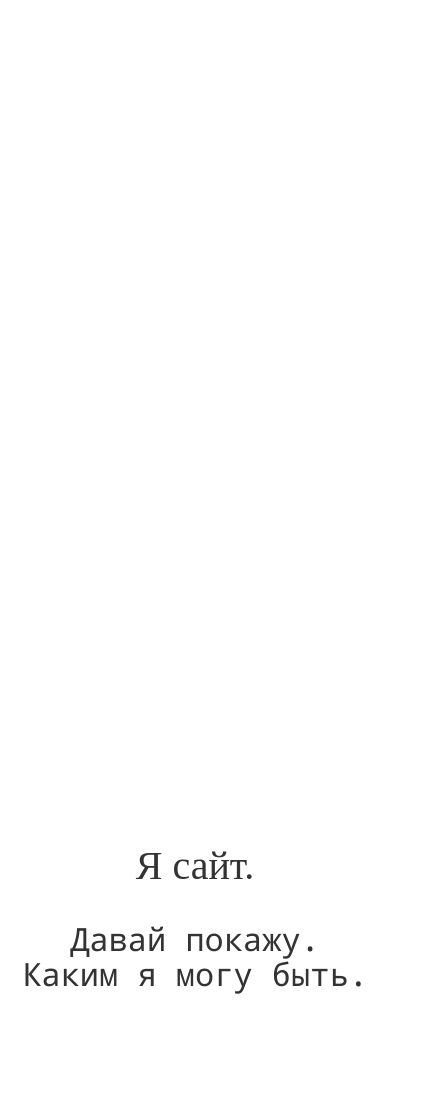
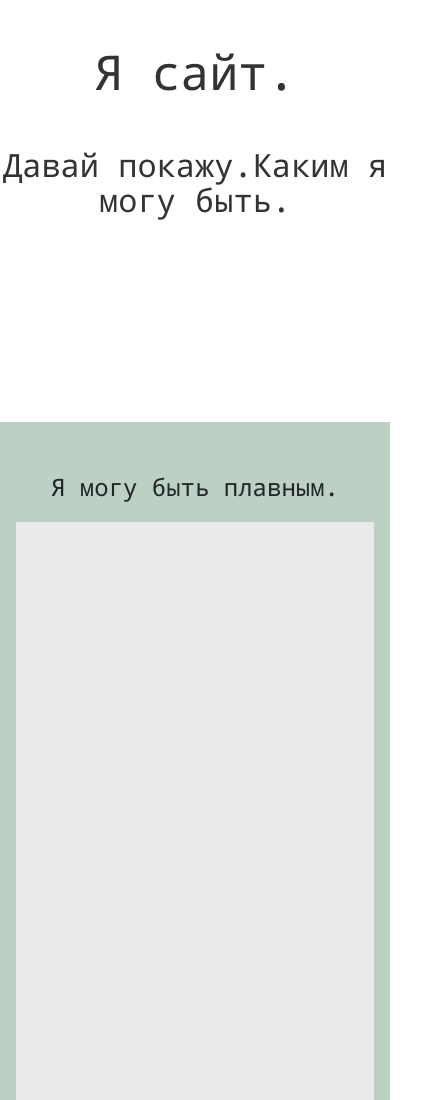
Before and after one commit to adlebedev1994/site, a plain HTML site: page index.html in a window 390 px wide. Shown: the top 1100 px of the page, 431 px wide, since content can reach past the window. Drawn offline with Linux system fonts and the light colour scheme.

Commit message:
load3
load3

```diff
--- a/index.html
+++ b/index.html
@@ -5,30 +5,21 @@
 		<meta name="viewport" content="width=device-width, initial-scale=1">
 		<title>FlowerStore</title>
 		<link rel="stylesheet" type="text/css" href="css/bootstrap.min.css">
-	<!-- <link rel="stylesheet" href="./style.css"> -->
 	<style>
 		body {
 			overflow-x: hidden;
-
 		}
 		@font-face {
 		font-family: notomono-regular;
 		src: url(../notomono-regular.ttf);
 		}
-* {
+		* 	{
 		font-family:notomono-regular ;
 		}
-/*@font-face {
-	font-family: Roboto-Regular;
-	src: url(../Roboto-Regular.ttf);
+		h1 {
+			font-family:notomono-regular ;
 		}
-* {
-	font-family:Roboto-Regular;
-}*/
-h1 {
-	font-family:Roboto-Regular;
-}
-/*h2 {*/
+		h2 {
 			font-family: notomono-regular;
 		}
 		.container {
@@ -36,7 +27,6 @@ h1 {
 		  width: auto;*/
 		  margin: 0 auto;
 		}
-
 		.scroll-container {
 		  height: 100vh;
 		  min-height: 450px;
@@ -45,7 +35,6 @@ h1 {
 		  align-items: center;
 		  box-sizing: border-box;
 		}
-
 		.scroll-container:nth-of-type(1) {
 		  background-color: #bdd0c4;
 		}
@@ -58,70 +47,58 @@ h1 {
 		.scroll-container:nth-of-type(4) {
 		  background-color: #fff;
 		}
-
 		.scroll-container:nth-of-type(even) {
 		  flex-direction: row-reverse;
 		}
-
 		.scroll-element,
 		.scroll-caption {
 		  width: 50%;
 		}
-
 		.scroll-element {
 		  min-height: 300px;
 		  height: 100%;
 		  background-color: #eaeaea;
 		}
-
 		.scroll-caption {
 		  margin: 1rem;
 		  font-size: 1.5em;
 		}
-
 		@media screen and (max-width: 1350px) {
 		  .scroll-container,
 		  .scroll-container:nth-of-type(even) {
 		    flex-direction: column;
 		    align-content: inherit;
 		  }
-
 		  .scroll-element {
 		    height: 100%;
 		  }
-
 		  .scroll-element,
 		  .scroll-caption {
 		    width: 100%;
 		  }
 		}
-/**Styling scrollable elements*/
-
 		.js-scroll {
 		  opacity: 0;
 		  transition: opacity 500ms;
 		}
-
 		.js-scroll.scrolled {
 		  opacity: 1;
 		}
-
 		.scrolled.fade-in {
 		  animation: fade-in 1s ease-in-out both;
 		}
-
 		.scrolled.fade-in-bottom {
 		  animation: fade-in-bottom 1s ease-in-out both;
 		}
-
+		.scrolled.fade-in-bottom_two {
+		  animation: fade-in-bottom 2.5s ease-in-out both;
+		}
 		.scrolled.slide-left {
 		  animation: slide-in-left 1s ease-in-out both;
 		}
-
 		.scrolled.slide-right {
 		  animation: slide-in-right 3s ease-in-out both;
 		}
-
 		@keyframes slide-in-left {
 		  0% {
 		    -webkit-transform: translateX(-100px);
@@ -134,7 +111,6 @@ h1 {
 		    opacity: 1;
 		  }
 		}
-
 		@keyframes slide-in-right {
 		  0% {
 		    -webkit-transform: translateX(100px);
@@ -147,7 +123,6 @@ h1 {
 		    opacity: 1;
 		  }
 		}
-
 		@keyframes fade-in-bottom {
 		  0% {
 		    -webkit-transform: translateY(150px);
@@ -160,7 +135,23 @@ h1 {
 		    opacity: 1;
 		  }
 		}
-
+			@keyframes fade-in-bottom_two {
+		  0% {
+		    -webkit-transform: translateY(150px);
+		    transform: translateY(150px);
+		    opacity: 0;
+		  }
+		   50% {
+		    -webkit-transform: translateY(50px);
+		    transform: translateY(50px);
+		    opacity: 0.3;
+		  }
+		  100% {
+		    -webkit-transform: translateY(0);
+		    transform: translateY(0);
+		    opacity: 1;
+		  }
+		}
 		@keyframes fade-in {
 		  0% {
 		    opacity: 0;
@@ -173,39 +164,19 @@ h1 {
 	</head>
 	<body class="text-center" >
 		<div class="row no-gutters ">
-		<div class="col-sm-12 col-md-12 col-lg-12 text-center"
-		style="
-			/*background-image: url(./images/flower.jpg);*/
-			background-size:cover;
-			height: 100vh;
-			min-height: 450px;"
-			>
+			<div class="d-none d-sm-block col-lg-12 text-center" style="background-size:cover;height: 100vh;min-height: 450px;">
 				<h1 class="d-none d-md-block" style="margin: 3em 3em 1em 3em; color: #333;font-size: 4em;">Я сайт.</h1>
 				<h2 class="d-none d-sm-block" style="margin: 1em; color: #333;font-size: 2em;">Давай покажу. Каким я могу быть.</h2>
 			</div>
-		<div class="col-sm-12 d-block d-sm-none text-center"
-		style="
-			/*background-image: url(./images/flower.jpg);*/
-			background-size:cover;
-			height: 100vh;
-			min-height: 250px;"
-			>
-			<h1  style="margin: 0em; color: #333;font-size: 2.5em;">Я сайт.</h1>
-			<h2  style=" color: #333;font-size: 2em;white-space: pre-wrap;">
-Давай покажу.
-Каким я могу быть.</h2>
+			<div class="col-sm-12 d-block d-sm-none text-center" style="background-size:cover; height: 50vh;min-height: 250px;">
+				<h1  style="margin: 1em; color: #333;font-size: 3em;">Я сайт.</h1>
+				<h2  style=" color: #333;font-size: 2em;white-space: pre-wrap;">Давай покажу.Каким я могу быть.</h2>
 			</div>
-
 			<div class="col-sm-12 col-md-6 col-lg-6">
 		  <section class="scroll-container">
-  				 <div class="d-block d-sm-none scroll-caption" style="font-weight: bold; ">
-			    Я могу быть плавным.
-			  </div>
-			  <div class="d-none d-md-block scroll-caption">
-			    Я могу быть плавным.
-			  </div>
+		  	<div class="d-block d-sm-none scroll-caption" style="">Я могу быть плавным.</div>
+					<div class="d-none d-md-block scroll-caption">Я могу быть плавным.</div>
 					  <div class="scroll-element js-scroll fade-in">
-
 					  </div>
 
 					</section>
@@ -216,20 +187,18 @@ h1 {
 					    А могу разностороним.
 					  </div>
 					  <div class="scroll-element js-scroll slide-right">
-
 					  </div>
 						<div class="d-none d-md-block scroll-caption">
 					    А могу разностороним.
 					  </div>
 					</section>
 				</div>
-
 				<div class="container-fluid">
 					<div class="row ">
 						<div class="bg-dark col-sm-12 d-block d-sm-none text-center" style="height: 80vh;
 						background: linear-gradient(180deg, rgb(108, 201, 135) 23%, rgb(203, 146, 225) 42%, rgb(51, 51, 51) 85%);
 					min-height: 150px; padding: 0;">
-					<h1 class="d-block d-sm-none" style="margin: 15%;font-size: 2em;color: #333;">Могу быть темным.</h1>
+							<h1 class="d-block d-sm-none" style="margin: 35%;font-size: 2.5em;color: #333;">Могу быть темным.</h1>
 							<h1 class="d-block d-sm-none" style="margin: 10%;font-size: 2em;color: #eaeaea;">Или светлым.</h1>
 						</div>
 						<div class="clearfix"></div>
@@ -255,10 +224,10 @@ h1 {
 							  <div class="scroll-caption">
 							    This animation slides in to the top.
 							  </div> -->
-					  <div class="scroll-element js-scroll fade-in-bottom"
-					  style="background-color: #53c48e; border-radius:20px;">
-					  		<img src="https://gentlemanbeggar.files.wordpress.com/2011/05/original.gif?w=645">
-					  	<h1 style="margin-top: 20%;font-size: 3em;">Или показать</h1>
+							  <div class="scroll-element js-scroll fade-in-bottom_two"
+							  style="background-color: #53c48e; border-radius:20px;height: 80vh;min-height: 80px;width: 35vh;min-width: 50px;margin-left: 10%;">
+							  		<!-- <img src="https://gentlemanbeggar.files.wordpress.com/2011/05/original.gif?w=645"> -->
+							  	<h1 style="margin-top: 40%;font-size: 3em;">Или показать</h1>
 							  </div>
 							</section>
 						</div>
```
Lines whose indentation alone changed are shown as unchanged.
